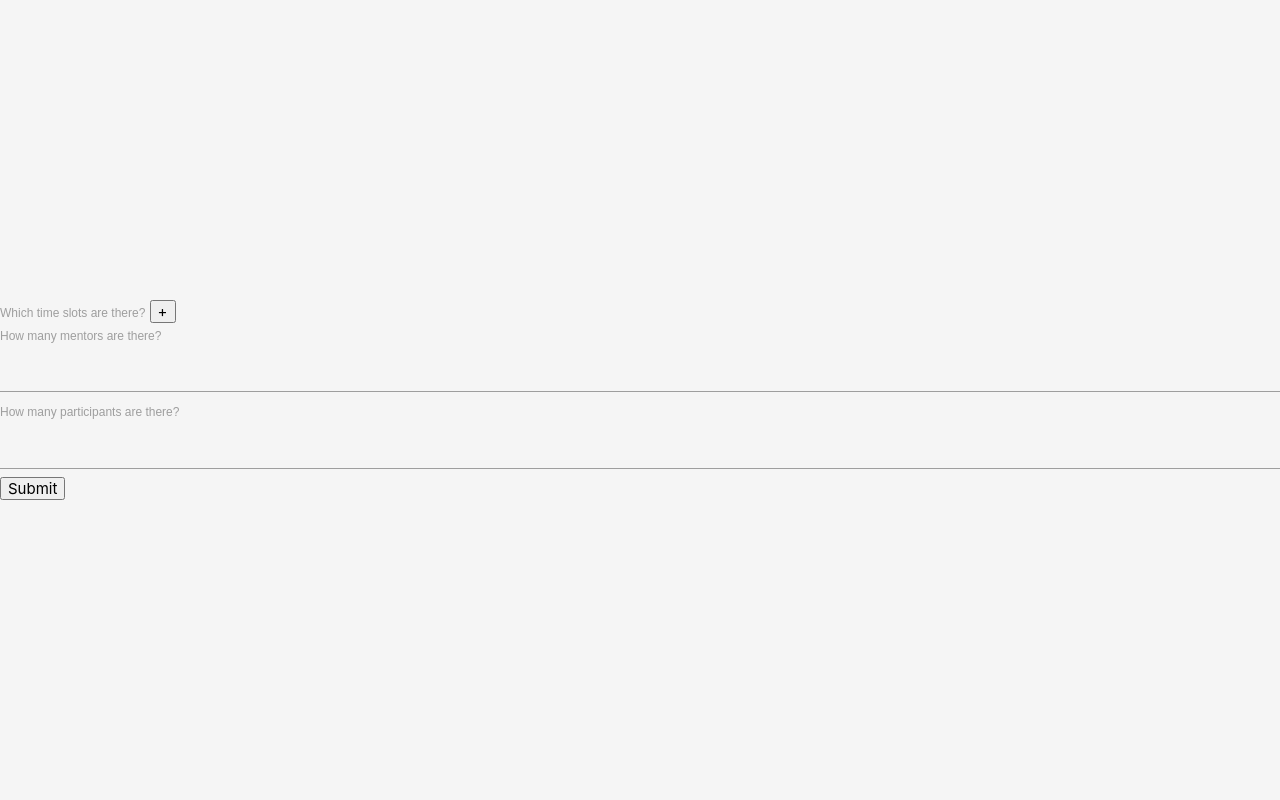
After one commit to PaulKMueller/match_my_mentor, a Flask app: page /setup in a window 1280 px wide. The commit adds this page. Run offline with Flask 3, Linux system fonts and the light colour scheme.

Commit message:
Add Favicon

```diff
--- a/app.py
+++ b/app.py
@@ -7,7 +7,7 @@ from io import BytesIO
 from wtforms import StringField, IntegerField, TextAreaField, SubmitField, SelectField
 from wtforms.validators import DataRequired, NumberRange, Optional
 import base64
-from models import db, Mentee, Rating, Mentor, Timeslot
+from models import db, Mentee, Rating, Mentor, Timeslot, TimeSlot
 
 
 
@@ -31,6 +31,27 @@ app = create_app()
 @app.route("/")
 def hello_world():
     return redirect(url_for('qr_codes'))
+
+@app.route('/setup', methods=['GET', 'POST'])
+def setup():
+    if request.method == 'POST':
+        start_times = request.form.getlist('start_times[]')
+        end_times = request.form.getlist('end_times[]')
+        num_mentors = request.form['num_mentors']
+        num_participants = request.form['num_participants']
+
+        # Store time slots
+        for start_time, end_time in zip(start_times, end_times):
+            time_slot = TimeSlot(start_time=start_time, end_time=end_time)
+            db.session.add(time_slot)
+
+        # Store mentor and participant counts, assuming models or another storage method exists
+
+        db.session.commit()
+
+        return redirect(url_for('qr_codes'))  # Adjust to your qr_codes page route name
+
+    return render_template('setup.html')
 
 @app.route('/admin', methods=['GET', 'POST'])
 def admin():
--- a/models.py
+++ b/models.py
@@ -24,3 +24,8 @@ class Rating(db.Model):
     mentee_id = db.Column(db.Integer, db.ForeignKey('mentee.id'), nullable=False)
     mentor_id = db.Column(db.Integer, db.ForeignKey('mentor.id'), nullable=False)
     rating = db.Column(db.Integer, nullable=False)
+
+class TimeSlot(db.Model):
+    id = db.Column(db.Integer, primary_key=True)
+    start_time = db.Column(db.String(5))
+    end_time = db.Column(db.String(5))
--- a/templates/admin.html
+++ b/templates/admin.html
@@ -7,6 +7,12 @@
     <title>Admin Interface</title>
     <link rel="stylesheet" href="{{ url_for('static', filename='style.css') }}">
     <link href="https://cdnjs.cloudflare.com/ajax/libs/materialize/1.0.0/css/materialize.min.css" rel="stylesheet">
+
+    <!-- Favicon code -->
+    <link rel="apple-touch-icon" sizes="180x180" href="{{ url_for('static', filename='apple-touch-icon.png') }}">
+    <link rel="icon" type="image/png" sizes="32x32" href="{{ url_for('static', filename='favicon-32x32.png') }}">
+    <link rel="icon" type="image/png" sizes="16x16" href="{{ url_for('static', filename='favicon-16x16.png') }}">
+    <link rel="manifest" href="{{ url_for('static', filename='site.webmanifest') }}">
 </head>
 
 <body>
--- a/templates/mentee_form.html
+++ b/templates/mentee_form.html
@@ -7,6 +7,12 @@
     <title>Mentee Form</title>
     <link rel="stylesheet" href="{{ url_for('static', filename='style.css') }}">
     <link href="https://cdnjs.cloudflare.com/ajax/libs/materialize/1.0.0/css/materialize.min.css" rel="stylesheet">
+
+    <!-- Favicon code -->
+    <link rel="apple-touch-icon" sizes="180x180" href="{{ url_for('static', filename='apple-touch-icon.png') }}">
+    <link rel="icon" type="image/png" sizes="32x32" href="{{ url_for('static', filename='favicon-32x32.png') }}">
+    <link rel="icon" type="image/png" sizes="16x16" href="{{ url_for('static', filename='favicon-16x16.png') }}">
+    <link rel="manifest" href="{{ url_for('static', filename='site.webmanifest') }}">
 </head>
 
 <body>
--- /dev/null
+++ b/templates/setup.html
@@ -0,0 +1,57 @@
+<!DOCTYPE html>
+<html>
+
+<head>
+    <title>Setup</title>
+    <!-- Include any necessary CSS/JS here -->
+    <link rel="stylesheet" href="{{ url_for('static', filename='style.css') }}">
+    <link href="https://cdnjs.cloudflare.com/ajax/libs/materialize/1.0.0/css/materialize.min.css" rel="stylesheet">
+
+    <!-- Favicon code -->
+    <link rel="apple-touch-icon" sizes="180x180" href="{{ url_for('static', filename='apple-touch-icon.png') }}">
+    <link rel="icon" type="image/png" sizes="32x32" href="{{ url_for('static', filename='favicon-32x32.png') }}">
+    <link rel="icon" type="image/png" sizes="16x16" href="{{ url_for('static', filename='favicon-16x16.png') }}">
+    <link rel="manifest" href="{{ url_for('static', filename='site.webmanifest') }}">
+</head>
+
+<body>
+    <form method="post">
+        <div id="time-slots">
+            <label>Which time slots are there?</label>
+            <button type="button" onclick="addTimeSlot()">+</button>
+        </div>
+
+        <label>How many mentors are there?</label>
+        <input type="number" name="num_mentors" min="0">
+
+        <label>How many participants are there?</label>
+        <input type="number" name="num_participants" min="0">
+
+        <button type="submit">Submit</button>
+    </form>
+
+    <script>
+        function addTimeSlot() {
+            const container = document.getElementById('time-slots');
+            const inputHTML = `
+        <div class="timeslot row">
+            <div class="input-field col s6">
+                <input type="time" name="start_times[]" class="browser-default">
+            </div>
+            <div class="input-field col s6">
+                <input type="time" name="end_times[]" class="browser-default">
+            </div>
+        </div>
+    `;
+            container.insertAdjacentHTML('beforeend', inputHTML);
+        }
+    </script>
+    <script src="https://cdnjs.cloudflare.com/ajax/libs/materialize/1.0.0/js/materialize.min.js"></script>
+    <script>
+        document.addEventListener('DOMContentLoaded', function () {
+            M.FormSelect.init(document.querySelectorAll('select'));
+        });
+    </script>
+</body>
+
+</html>
```
Also changed, not shown: templates/confirmation_page.html (added, +29 -0 lines), templates/mentor_form.html (added, +48 -0 lines), templates/qr_codes.html (added, +28 -0 lines), static/android-chrome-192x192.png (added), static/android-chrome-512x512.png (added), static/apple-touch-icon.png (added), static/favicon-16x16.png (added), static/favicon-32x32.png (added), static/favicon.ico (added), static/site.webmanifest (added).
